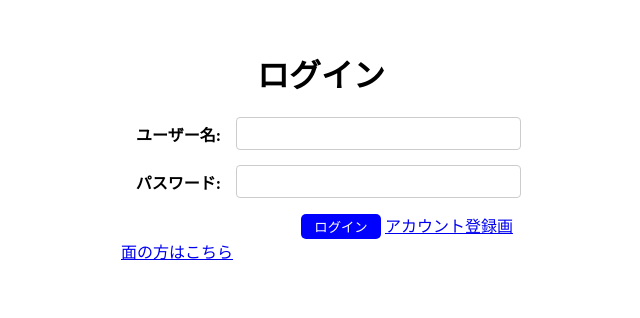
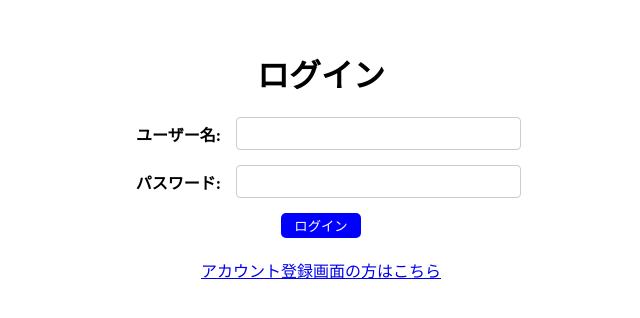
Before and after one commit to webfrontier-2026rookies/Webapp-Fastapi-N_takahashi, a FastAPI app: page /login in a window 1280 px wide. Shown: the top 318 px of the page, without its empty margins (319-959 px from the left). Run offline with FastAPI, Linux system fonts and the light colour scheme.

```diff
--- a/app/schemas.py
+++ b/app/schemas.py
@@ -1,5 +1,5 @@
 from pydantic import BaseModel, ConfigDict
-from typing import Optional
+from typing import Optional, Union
 from datetime import datetime
 from pydantic import HttpUrl
 from pydantic_settings import BaseSettings
@@ -20,7 +20,7 @@ class TodoCreate(TodoBase):
 class TodoUpdate(BaseModel):
     title: Optional[str] = None
     description: Optional[str] = None
-    due_date: Optional[datetime] = None
+    due_date: Optional[Union[datetime, str]] = None
     status: Optional[bool] = None
     tag_ids: list[int] = []
     link: Optional[HttpUrl] = None
--- a/static/login.css
+++ b/static/login.css
@@ -5,19 +5,19 @@ h1 {
 
 .register-form {
   max-width: 400px;
-  margin: 0 auto; /* フォーム自体を中央に */
+  margin: 0 auto;
 }
 
 .form-group {
-  display: flex; /* 横並びにする */
-  align-items: center; /* 上下中央をそろえる */
-  margin-bottom: 15px; /* 項目ごとのすきま */
+  display: flex;
+  align-items: center;
+  margin-bottom: 15px;
 }
 
 .form-group label {
-  width: 100px; /* ラベルの幅を固定！これが重要 */
-  text-align: right; /* 文字を右寄せにするとより綺麗 */
-  margin-right: 15px; /* 入力欄との距離 */
+  width: 100px;
+  text-align: right;
+  margin-right: 15px;
   font-weight: bold;
 }
 
@@ -46,3 +46,15 @@ button {
 button:hover {
   background-color: rgb(71, 71, 218);
 }
+
+.register-link {
+  display: block;
+  text-align: center;
+  margin-top: 20px;
+}
+
+.login-btn {
+  display: block;
+  margin: 0 auto; /* ボタン自体を中央に寄せるおまじない */
+  /* もしボタンの横幅が広がりすぎたら、width: 200px; などのように幅を固定してください */
+}
--- a/templates/account/login.html
+++ b/templates/account/login.html
@@ -17,10 +17,15 @@
         <label>パスワード:</label>
         <input type="text" name="hashed_password" required />
       </div>
-      <button action="/account/login" type="submit" class="register-btn">
-        ログイン
-      </button>
-      <a href="/register">アカウント登録画面の方はこちら</a>
+      <div class="link">
+        <form action="/account/login" method="GET" style="display: inline">
+          <button type="submit" class="login-btn">ログイン</button>
+        </form>
+
+        <a href="/register" class="register-link"
+          >アカウント登録画面の方はこちら</a
+        >
+      </div>
     </form>
   </body>
 </html>
--- a/templates/todo/todo_list.html
+++ b/templates/todo/todo_list.html
@@ -12,7 +12,7 @@
   <body>
     <div class="header">
       <h1>Todo一覧</h1>
-      <form action="/account/logout" method="POST">
+      <form action="/account/logout" method="POST" class="logout-form">
         <button type="submit">ログアウト</button>
       </form>
     </div>
```
Also changed, not shown: app/routers/todo.py (+13 -7 lines), static/todo_list.css (+10 -1 lines).
